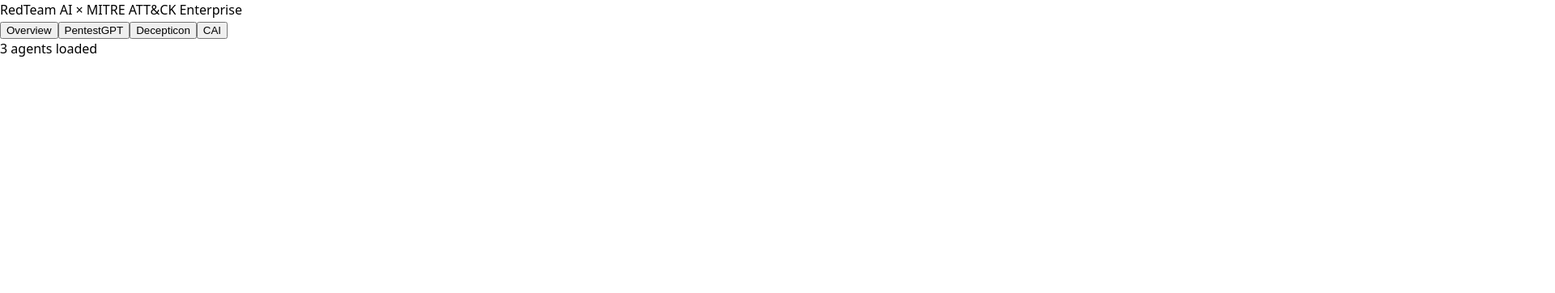
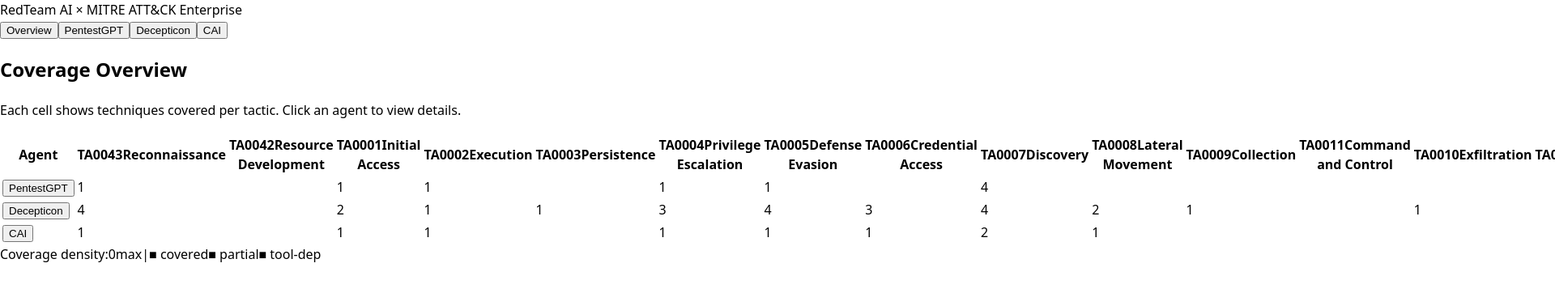
Before and after one commit to JelyFishhhhhh/red-team-ai-agent-summary, a React (Vite) app in the folder app/: page / in a window 1280 px wide. Shown: the top 362 px of the page at 81% size, 1920 px wide, since content can reach past the window. Built offline with nearby package versions, Linux system fonts and the light colour scheme.

Commit message:
feat: implement OverviewMatrix heatmap with three coverage levels

```diff
--- a/app/src/components/OverviewMatrix.tsx
+++ b/app/src/components/OverviewMatrix.tsx
@@ -1,3 +1,106 @@
+import { buildOverviewMatrix } from '../utils/attack'
 import type { Agent, Tactic } from '../types'
-interface Props { agents: Agent[]; tactics: Tactic[]; onSelectAgent: (id: string) => void }
-export function OverviewMatrix({ agents }: Props) { return <div>{agents.length} agents loaded</div> }
+
+interface Props {
+  agents: Agent[]
+  tactics: Tactic[]
+  onSelectAgent: (id: string) => void
+}
+
+export function OverviewMatrix({ agents, tactics, onSelectAgent }: Props) {
+  const matrix = buildOverviewMatrix(agents, tactics)
+
+  function getCell(agentId: string, tacticId: string) {
+    return matrix.find((c) => c.agentId === agentId && c.tacticId === tacticId)
+  }
+
+  const maxTotal = Math.max(
+    ...matrix.map((c) => c.coveredCount + c.partialCount + c.toolDepCount),
+    1
+  )
+
+  function cellIntensity(agentId: string, tacticId: string): number {
+    const cell = getCell(agentId, tacticId)
+    if (!cell) return 0
+    const total = cell.coveredCount + cell.partialCount + cell.toolDepCount
+    return Math.round((total / maxTotal) * 5)
+  }
+
+  function cellLabel(agentId: string, tacticId: string): string {
+    const cell = getCell(agentId, tacticId)
+    if (!cell) return ''
+    const total = cell.coveredCount + cell.partialCount + cell.toolDepCount
+    return total > 0 ? String(total) : ''
+  }
+
+  function cellTitle(agent: Agent, tactic: Tactic): string {
+    const cell = getCell(agent.id, tactic.id)
+    if (!cell) return `${agent.name} × ${tactic.name}: 0`
+    const parts: string[] = []
+    if (cell.coveredCount) parts.push(`${cell.coveredCount} covered`)
+    if (cell.partialCount) parts.push(`${cell.partialCount} partial`)
+    if (cell.toolDepCount) parts.push(`${cell.toolDepCount} tool-dep`)
+    return `${agent.name} × ${tactic.name}: ${parts.join(', ') || '0'}`
+  }
+
+  return (
+    <div className="overview-panel">
+      <h2 className="overview-title">Coverage Overview</h2>
+      <p className="overview-subtitle">
+        Each cell shows techniques covered per tactic. Click an agent to view details.
+      </p>
+
+      <div className="matrix-scroll">
+        <table className="matrix-table">
+          <thead>
+            <tr>
+              <th className="matrix-th-agent">Agent</th>
+              {tactics.map((t) => (
+                <th key={t.id} className="matrix-th-tactic" title={t.name}>
+                  <span className="tactic-th-id">{t.id}</span>
+                  <span className="tactic-th-name">{t.name}</span>
+                </th>
+              ))}
+            </tr>
+          </thead>
+          <tbody>
+            {agents.map((agent) => (
+              <tr key={agent.id}>
+                <td className="matrix-td-agent">
+                  <button className="agent-name-btn" onClick={() => onSelectAgent(agent.id)}>
+                    {agent.name}
+                  </button>
+                </td>
+                {tactics.map((tactic) => {
+                  const intensity = cellIntensity(agent.id, tactic.id)
+                  return (
+                    <td
+                      key={tactic.id}
+                      className={`matrix-td-cell intensity-${intensity}`}
+                      title={cellTitle(agent, tactic)}
+                    >
+                      {cellLabel(agent.id, tactic.id)}
+                    </td>
+                  )
+                })}
+              </tr>
+            ))}
+          </tbody>
+        </table>
+      </div>
+
+      <div className="matrix-legend">
+        <span>Coverage density:</span>
+        {[0, 1, 2, 3, 4, 5].map((i) => (
+          <span key={i} className={`legend-swatch intensity-${i}`}>
+            {i === 0 ? '0' : i === 5 ? 'max' : ''}
+          </span>
+        ))}
+        <span className="legend-sep">|</span>
+        <span className="legend-key covered-key">■ covered</span>
+        <span className="legend-key partial-key">■ partial</span>
+        <span className="legend-key tooldep-key">■ tool-dep</span>
+      </div>
+    </div>
+  )
+}
```
